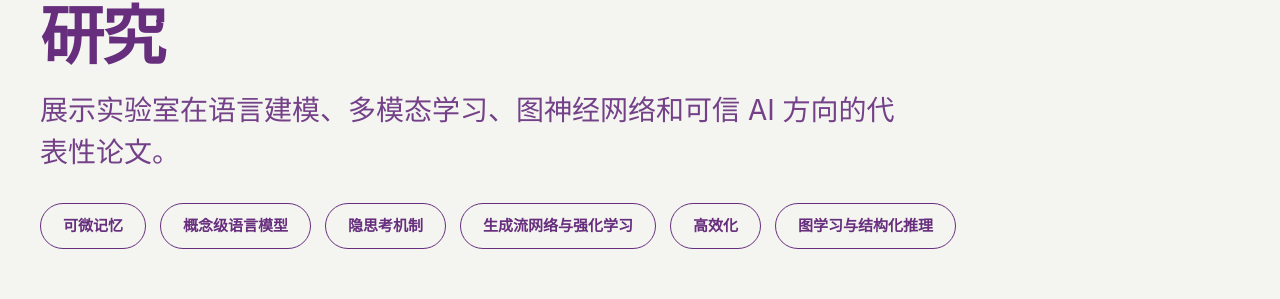
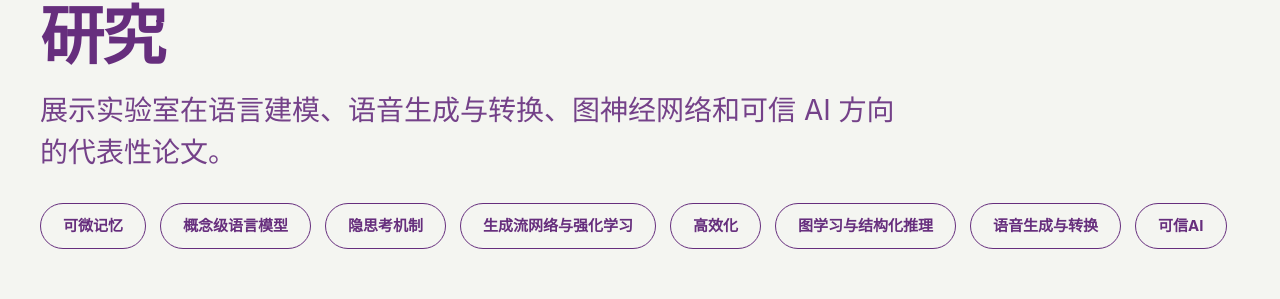
Before and after one commit to LUMIA-Group/LUMIA-Group.github.io, a Vue app: page /#/research in a window 1280 px wide. Both pictures are taken after a click on the button "Research". Shown: the part 185-484 px from the top of the page. Built offline with nearby package versions, Linux system fonts and the light colour scheme; a web font is replaced by a local one.

Commit message:
Add voice and trustworthy AI directions

```diff
--- a/src/data/researchTags.js
+++ b/src/data/researchTags.js
@@ -65,12 +65,33 @@ export const RESEARCH_TAGS = [
       en: "Graph neural networks, relational modeling, and structured message passing.",
     },
   },
+  {
+    id: "voice-conversion",
+    name: {
+      zh: "语音生成与转换",
+      en: "Speech Generation & Voice Conversion",
+    },
+    intro: {
+      zh: "研究语音生成、视频到语音合成与跨模态声音身份转换。",
+      en: "Speech generation, video-to-speech synthesis, and cross-modal voice identity conversion.",
+    },
+  },
+  {
+    id: "trustworthy-ai",
+    name: {
+      zh: "可信AI",
+      en: "Trustworthy AI",
+    },
+    intro: {
+      zh: "研究模型指纹、水印、溯源、验证与可信智能系统。",
+      en: "Model fingerprinting, watermarking, provenance, verification, and trustworthy AI systems.",
+    },
+  },
 ];
 
 const LEGACY_RESEARCH_TAG_IDS = {
   "language-models": "higher-level-lm",
   "multimodal-learning": "latent-ponder",
-  "trustworthy-ai": "efficient-lm",
 };
 
 function normalizeResearchTagId(tagId) {
--- a/src/data/siteText.js
+++ b/src/data/siteText.js
@@ -35,7 +35,7 @@ export const siteTextOverrides = {
     "research": {
       "eyebrow": "论文成果",
       "title": "研究",
-      "subtitle": "展示实验室在语言建模、多模态学习、图神经网络和可信 AI 方向的代表性论文。"
+      "subtitle": "展示实验室在语言建模、语音生成与转换、图神经网络和可信 AI 方向的代表性论文。"
     },
     "news": {
       "eyebrow": "动态",
@@ -81,7 +81,7 @@ export const siteTextOverrides = {
     "research": {
       "eyebrow": "PUBLICATIONS",
       "title": "Research",
-      "subtitle": "Selected papers on language modeling, multimodal learning, graph neural networks, and trustworthy AI."
+      "subtitle": "Selected papers on language modeling, speech generation and conversion, graph neural networks, and trustworthy AI."
     },
     "news": {
       "eyebrow": "UPDATES",
--- a/src/views/Application.vue
+++ b/src/views/Application.vue
@@ -310,6 +310,11 @@ const I18N = {
           label: "Graph Learning & Structured Reasoning",
           value: "graph-learning",
         },
+        {
+          label: "Speech Generation & Voice Conversion",
+          value: "voice-conversion",
+        },
+        { label: "Trustworthy AI", value: "trustworthy-ai" },
       ],
       resourceOptions: [
         { label: "Need advisor support", value: "need_mentor" },
@@ -428,6 +433,8 @@ const I18N = {
         { label: "生成流网络与强化学习", value: "gfn-rl" },
         { label: "高效化", value: "efficient-lm" },
         { label: "图学习与结构化推理", value: "graph-learning" },
+        { label: "语音生成与转换", value: "voice-conversion" },
+        { label: "可信AI", value: "trustworthy-ai" },
       ],
       resourceOptions: [
         { label: "需要导师指导", value: "need_mentor" },
--- a/src/views/Research.vue
+++ b/src/views/Research.vue
@@ -264,7 +264,7 @@ const I18N = {
     eyebrow: "Publications",
     title: "Research",
     subtitle:
-      "Selected papers across differentiable memory, concept-level language models, latent pondering, generative flow networks and reinforcement learning, LLM efficiency, and graph learning.",
+      "Selected papers across differentiable memory, concept-level language models, latent pondering, generative flow networks and reinforcement learning, LLM efficiency, graph learning, speech generation, and trustworthy AI.",
     searchLabel: "Search",
     searchPlaceholder: "Search any keyword across papers...",
     directionFilterLabel: "Filter by direction",
@@ -281,7 +281,7 @@ const I18N = {
     eyebrow: "论文成果",
     title: "研究",
     subtitle:
-      "展示实验室在可微记忆、概念级语言模型、隐思考机制、生成流网络与强化学习、高效化和图学习方向的代表性论文。",
+      "展示实验室在可微记忆、概念级语言模型、隐思考机制、生成流网络与强化学习、高效化、图学习、语音生成与转换和可信 AI 方向的代表性论文。",
     searchLabel: "搜索",
     searchPlaceholder: "按任意关键词搜索（标题/作者/会议/摘要等）...",
     directionFilterLabel: "按研究方向筛选",
```
